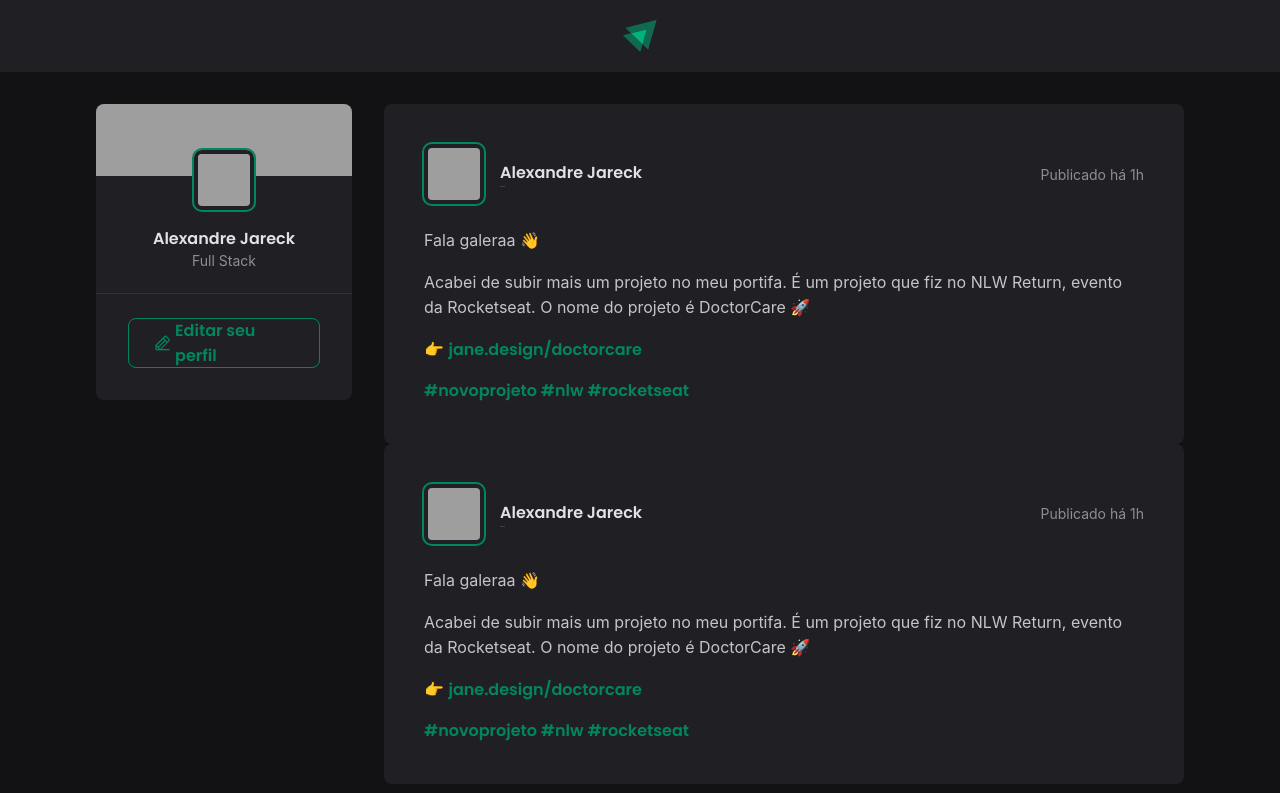
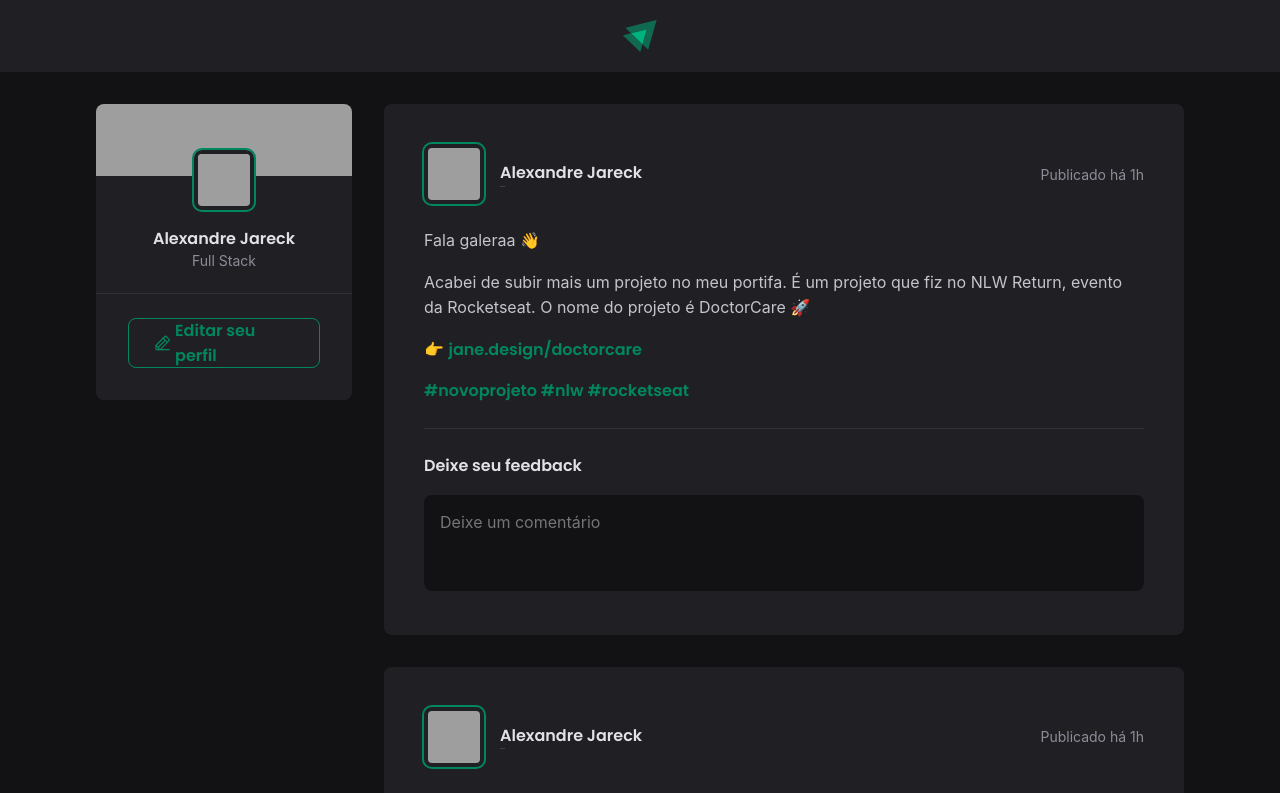
Before and after one commit to AlexandreJareck/feed-react, a React (Vite) app: page / in a window 1280 px wide. Shown: the top 793 px of the page. Built offline with nearby package versions, Linux system fonts and the light colour scheme; grey boxes are pictures that could not be loaded; a web font is replaced by a local one.

Commit message:
feat: created styles component post

```diff
--- a/src/components/Post/Post.component.tsx
+++ b/src/components/Post/Post.component.tsx
@@ -1,5 +1,15 @@
 import React from 'react'
-import { Container, Header, Author, AuthorInfo, Content } from '.'
+import {
+  Container,
+  Header,
+  Author,
+  AuthorInfo,
+  Content,
+  Form,
+  Textarea,
+  Strong,
+  Button
+} from '.'
 import { Avatar } from '../Sidebar'
 
 export function Post() {
@@ -33,6 +43,16 @@ export function Post() {
           <a href="">#rocketseat</a>
         </p>
       </Content>
+
+      <Form>
+        <Strong>Deixe seu feedback</Strong>
+
+        <Textarea placeholder="Deixe um comentário" />
+
+        <Button>
+          <button type="submit">Publicar</button>
+        </Button>
+      </Form>
     </Container>
   )
 }
--- a/src/components/Post/Post.styles.ts
+++ b/src/components/Post/Post.styles.ts
@@ -5,13 +5,11 @@ export const Container = styled.article`
     background: ${theme.colors.gray800};
     border-radius: 8px;
     padding: 2.5rem;
+    + article {
+      margin-top: 2rem;
+    }
   `}
-
-  article + article {
-    margin-top: 2rem;
-  }
 `
-
 export const Header = styled.header`
   ${({ theme }) => css`
     display: flex;
@@ -24,7 +22,6 @@ export const Header = styled.header`
     }
   `}
 `
-
 export const Author = styled.div`
   ${({ theme }) => css`
     display: flex;
@@ -32,7 +29,6 @@ export const Author = styled.div`
     gap: 1rem;
   `}
 `
-
 export const AuthorInfo = styled.div`
   ${({ theme }) => css`
     strong {
@@ -49,7 +45,6 @@ export const AuthorInfo = styled.div`
     }
   `}
 `
-
 export const Content = styled.div`
   ${({ theme }) => css`
     line-height: 1.6;
@@ -71,3 +66,60 @@ export const Content = styled.div`
     }
   `}
 `
+export const Form = styled.form`
+  ${({ theme }) => css`
+    width: 100%;
+    margin-top: 1.5rem;
+    padding-top: 1.5rem;
+    border-top: 1px solid ${theme.colors.gray600};
+  `}
+
+  :focus-within footer {
+    visibility: visible;
+    max-width: none;
+    display: initial;
+  }
+`
+export const Strong = styled.strong`
+  ${({ theme }) => css`
+    line-height: 1.6;
+    color: ${theme.colors.gray100};
+  `}
+`
+export const Textarea = styled.textarea`
+  ${({ theme }) => css`
+    width: 100%;
+    background: ${theme.colors.gray900};
+    border: 0;
+    resize: none;
+    height: 6rem;
+    padding: 1rem;
+    border-radius: 8px;
+    color: ${theme.colors.gray100};
+    line-height: 1.4;
+    margin-top: 1rem;
+  `}
+`
+export const Button = styled.footer`
+  ${({ theme }) => css`
+    visibility: hidden;
+    max-width: 0;
+    display: none;
+
+    button {
+      padding: 1rem 1.5rem;
+      margin-top: 1rem;
+      border-radius: 8px;
+      border: 0;
+      background: ${theme.colors.green500};
+      color: ${theme.colors.white};
+      font-weight: bold;
+      cursor: pointer;
+      transition: background-color 0.2s;
+
+      :hover {
+        background: ${theme.colors.green300};
+      }
+    }
+  `}
+`
--- a/src/styles/globalStyle.tsx
+++ b/src/styles/globalStyle.tsx
@@ -40,13 +40,18 @@ const GlobalStyles: GlobalStyleComponent<
          url('../fonts/poppins-v15-latin-600.woff2') format('woff2'),
   }
 
-    * {
-      margin: 0;
-      padding: 0;
-      box-sizing: border-box;
-    }
+    ${({ theme }) => css`
+      * {
+        margin: 0;
+        padding: 0;
+        box-sizing: border-box;
+      }
 
-    ${({ theme }) => css`
+      :focus {
+        outline: transparent;
+        box-shadow: 0 0 0 2px ${theme.colors.green500};
+      }
+
       body {
         background-color: ${theme.colors.gray900};
         color: ${theme.colors.white};
```
